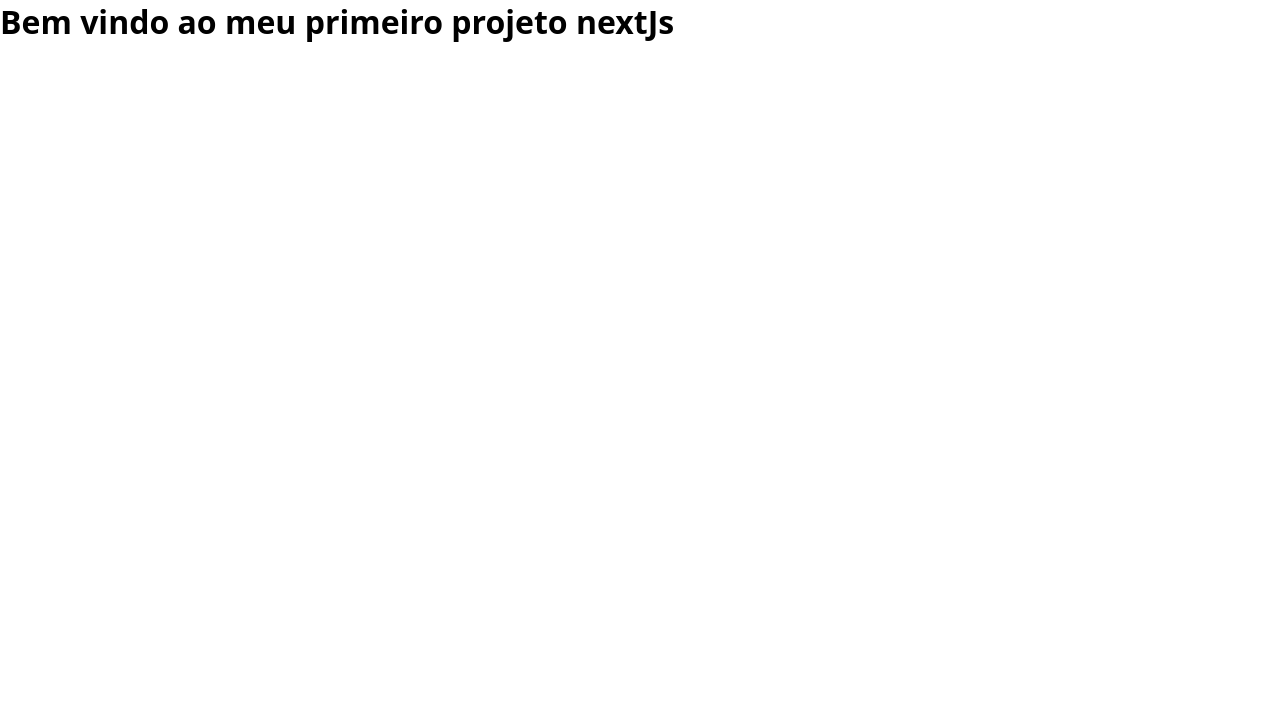
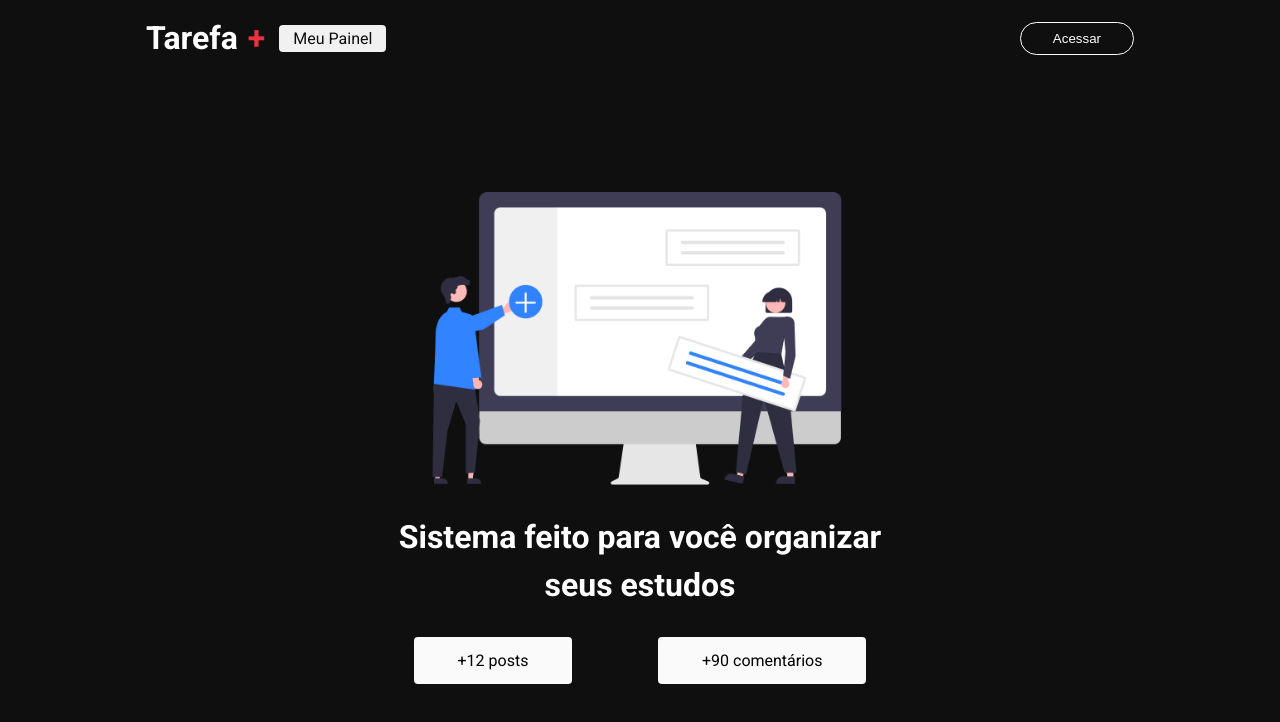
Before and after one commit to igorfonseca05/NextJs, a Next.js app in the folder my_project/: page / in a window 1280 px wide. Shown: the top 722 px of the page. Built offline with nearby package versions, Linux system fonts and the light colour scheme.

Commit message:
Meu primeiro projeto nextjs

```diff
--- /dev/null
+++ b/my_project/src/components/Header/Header.tsx
@@ -0,0 +1,21 @@
+import Link from 'next/link';
+
+import styles from './styles.module.css'
+
+export default function Header () {
+  return (
+    <header className={styles.header}>
+    <section className={styles.content}>
+        <nav className={styles.nav}>
+            <Link href={'/'}>
+            <h1 className={styles.logo}>Tarefa <span>+</span></h1>
+            </Link>
+            <Link href={'/dashboard'} className={styles.link}>
+                  Meu Painel
+            </Link>
+        </nav>
+        <button className={styles.loginButton}>Acessar</button>
+    </section>
+</header>
+  );
+};
--- /dev/null
+++ b/my_project/src/components/Header/styles.module.css
@@ -0,0 +1,61 @@
+.header {
+    width: 100%;
+    height: 76px;
+    background-color: #0f0f0f;
+    display: flex;
+    align-items: center;
+    justify-content: center;
+}
+
+.content {
+    padding: 0 18px;
+    width: 100%;
+    max-width: 1024px;
+    display: flex;
+    align-items: center;
+    justify-content: space-between;
+}
+
+.content a {
+    text-decoration: none;
+}
+
+.logo {
+    color: #fff;
+    font-size: 32px;
+}
+
+.logo span {
+    color: #ea3140;
+    padding-left: 2px;
+}
+
+.loginButton {
+    background: transparent;
+    padding: 8px 32px;
+    border-radius: 24px;
+    color: #fff;
+    border: 1.5px solid #fff;
+    cursor: pointer;
+    transition: all 0.4s;
+}
+
+.loginButton:hover {
+    transform: scale(1.08);
+    background-color: #fff;
+    color: #0f0f0f;
+    font-weight: bold;
+}
+
+.nav {
+    display: flex;
+    align-items: center;
+}
+
+.link {
+    background-color: #f1f1f1;
+    color: #0f0f0f;
+    padding: 4px 14px;
+    border-radius: 4px;
+    margin: 0 14px;
+}
--- a/my_project/src/pages/_app.tsx
+++ b/my_project/src/pages/_app.tsx
@@ -1,6 +1,17 @@
 import "@/styles/globals.css";
 import type { AppProps } from "next/app";
+// import Header from "../components/header/Header";
+
+import Header from "../components/Header/Header";
+
 
 export default function App({ Component, pageProps }: AppProps) {
-  return <Component {...pageProps} />;
+  return(
+  <>
+  <Header/>
+  <Component {...pageProps} />
+
+  </>
+  );
+
 }
--- a/my_project/src/pages/index.tsx
+++ b/my_project/src/pages/index.tsx
@@ -1,12 +1,14 @@
 import Head from "next/head";
 import Image from "next/image";
 
-import style from '@/styles/Home.module.css'
+import styles from '@/styles/Home.module.css'
 
+
+import heroImg from '@/public/assets/hero.png'
 
 export default function Home() {
   return (
-    <>
+    <div className={styles.container}>
       <Head>
         <title>Meu project</title>
         <meta name="description" content="Generated by create next app" />
@@ -14,10 +16,32 @@ export default function Home() {
         <link rel="icon" href="/favicon.ico" />
       </Head>
 
+      <main className={styles.main}>
+          <div className="styles logoContent">
+          <div className={styles.imageContainer}>
+          <Image
+            className={styles.hero}
+            alt="Logo Tarefas"
+            src={heroImg}
+            priority
+          />
+          </div>
+          <h1 className={styles.title}>
+            Sistema feito para você organizar <br></br>
+            seus estudos
+          </h1>
 
-      <h1>Bem vindo ao meu primeiro projeto nextJs</h1>
+          <div className={styles.infoContent}>
+          <section className={styles.box}>
+            <span>+12 posts</span>
+          </section>
+          <section className={styles.box}>
+            <span>+90 comentários</span>
+          </section>
+        </div>
 
-
-    </>
+          </div>
+      </main>
+    </div>
   );
 }
--- a/my_project/styles/Home.module.css
+++ b/my_project/styles/Home.module.css
@@ -0,0 +1,75 @@
+.container {
+    background-color: #0f0f0f;
+    width: 100%;
+    height: calc(100vh - 76px);
+    display: flex;
+    justify-content: center;
+    align-items: center;
+    flex-direction: column;
+}
+
+.logoContent {
+    display: flex;
+    flex-direction: column;
+    align-items: center;
+    justify-content: center;
+}
+
+.imageContainer {
+    display: flex;
+    justify-content: center;
+}
+
+.hero {
+    max-width: 480px;
+    object-fit: contain;
+    width: auto;
+    height: auto;
+    margin: 0 auto;
+}
+
+.title {
+    color: #fff;
+    text-align: center;
+    margin: 28px;
+    line-height: 150%;
+}
+
+
+.infoContent {
+    display: flex;
+    align-items: center;
+    justify-content: space-around;
+}
+
+.box {
+    background-color: #fafafa;
+    padding: 14px 44px;
+    border-radius: 4px;
+    transition: transform 0.4s;
+}
+
+.box:hover {
+    transform: scale(1.08);
+}
+
+@media screen and (max-width: 580px) {
+    .hero {
+        max-width: 80%;
+        margin: 0 auto !important;
+    }
+
+    .title {
+        font-size: 24px;
+    }
+
+    .infoContent {
+        flex-direction: column;
+    }
+
+    .box {
+        width: 80%;
+        margin-bottom: 14px;
+        text-align: center;
+    }
+}
--- a/my_project/styles/globals.css
+++ b/my_project/styles/globals.css
@@ -1,6 +1,11 @@
+@import url("https://fonts.googleapis.com/css2?family=Roboto:wght@400;500;700&display=swap");
+
 * {
+    margin: 0;
     padding: 0;
-    margin: 0;
     box-sizing: border-box;
-    font-family: system-ui, -apple-system, BlinkMacSystemFont, 'Segoe UI', Roboto, Oxygen, Ubuntu, Cantarell, 'Open Sans', 'Helvetica Neue', sans-serif;
 }
+
+html {
+    font-family: "Roboto", sans-serif;
+}
```
Also changed, not shown: 1 other file (tests, documents, lock files or other folders).
